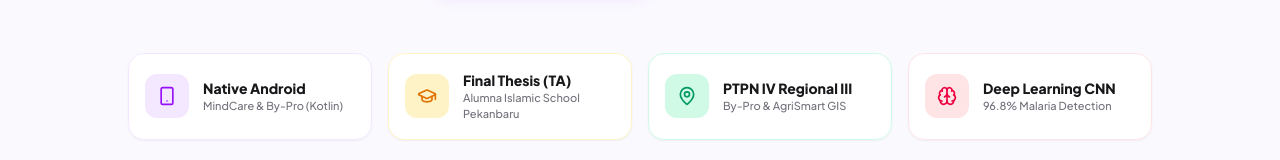
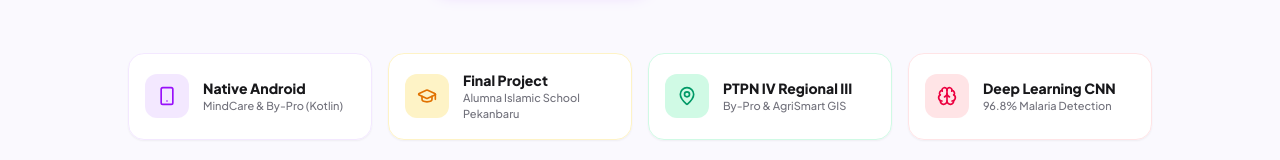
Before and after one commit to cindyardelya22/Porto, a Next.js app: page / in a window 1280 px wide. Shown: the part 731-891 px from the top of the page. Built offline with nearby package versions, Linux system fonts and the light colour scheme.

Commit message:
fix: rename Proyek Akhir (TA) references to Final Project across all components and data

```diff
--- a/src/components/AboutSection.tsx
+++ b/src/components/AboutSection.tsx
@@ -102,7 +102,7 @@ export default function AboutSection() {
                 </li>
                 <li className="flex items-start space-x-2">
                   <span className="text-purple-600 dark:text-purple-400 font-bold">✦</span>
-                  <span><strong className="text-zinc-900 dark:text-white font-semibold">Alumna Islamic School Pekanbaru (Final Thesis / TA):</strong> End-to-end Laravel web monitoring platform for Alumna Islamic School Pekanbaru visualizing child anthropometric growth curves and developmental milestones.</span>
+                  <span><strong className="text-zinc-900 dark:text-white font-semibold">Alumna Islamic School Pekanbaru (Final Project):</strong> End-to-end Laravel web monitoring platform for Alumna Islamic School Pekanbaru visualizing child anthropometric growth curves and developmental milestones.</span>
                 </li>
                 <li className="flex items-start space-x-2">
                   <span className="text-purple-600 dark:text-purple-400 font-bold">✦</span>
--- a/src/components/FeaturedProjects.tsx
+++ b/src/components/FeaturedProjects.tsx
@@ -37,7 +37,7 @@ export default function FeaturedProjects({ projects, onSelectProject }: Featured
       accentColor: 'text-emerald-600 dark:text-emerald-400',
     },
     {
-      // 3. Alumna Islamic School Pekanbaru (Proyek Akhir / TA)
+      // 3. Alumna Islamic School Pekanbaru (Final Project)
       cardBg:
         'bg-gradient-to-br from-amber-50/90 via-orange-50/70 to-yellow-50/80 dark:from-amber-950/40 dark:via-zinc-900/90 dark:to-zinc-900/95 border-amber-200/70 dark:border-amber-800/40 shadow-amber-500/5 dark:shadow-black/50',
       badgeBg:
--- a/src/components/Hero.tsx
+++ b/src/components/Hero.tsx
@@ -102,13 +102,13 @@ export default function Hero() {
             </div>
           </div>
 
-          {/* Badge 2: Alumna Islamic School Pekanbaru Final Thesis */}
+          {/* Badge 2: Alumna Islamic School Pekanbaru Final Project */}
           <div className="bg-white/90 dark:bg-zinc-900/90 backdrop-blur-md border border-amber-100 dark:border-zinc-800 rounded-2xl p-4 shadow-xs hover:shadow-md transition-all flex items-center space-x-3.5">
             <div className="h-11 w-11 rounded-xl bg-amber-100 dark:bg-amber-950/60 text-amber-600 dark:text-amber-300 flex items-center justify-center shrink-0">
               <GraduationCap className="w-5 h-5" />
             </div>
             <div>
-              <div className="text-sm font-extrabold text-zinc-900 dark:text-white">Final Thesis (TA)</div>
+              <div className="text-sm font-extrabold text-zinc-900 dark:text-white">Final Project</div>
               <div className="text-[11px] text-zinc-500 dark:text-zinc-400 font-medium">Alumna Islamic School Pekanbaru</div>
             </div>
           </div>
--- a/src/data/archive.ts
+++ b/src/data/archive.ts
@@ -39,7 +39,7 @@ export const archiveProjects: ArchiveItem[] = [
     platform: 'Fullstack Web / Laravel',
     category: 'Web Platform',
     duration: '4 - 5 Months',
-    tags: ['Laravel', 'MySQL', 'Visual Growth Charts', 'Final Project / TA', 'Tailwind CSS'],
+    tags: ['Laravel', 'MySQL', 'Visual Growth Charts', 'Final Project', 'Tailwind CSS'],
     image: '/images/allumna.jpg',
     caseStudyId: 'allumna-school',
     link: 'https://www.figma.com/design/bvoXtZOnz4oTGPB6Fw5YAC/PA?node-id=0-1&p=f',
--- a/src/data/projects.ts
+++ b/src/data/projects.ts
@@ -251,7 +251,7 @@ export const featuredProjects: CaseStudy[] = [
     id: 'allumna-school',
     slug: 'allumna-child-monitoring-system',
     title: 'Alumna Islamic School Pekanbaru',
-    subtitle: 'Child Growth & Early Development Monitoring Web Platform (Proyek Akhir / TA)',
+    subtitle: 'Child Growth & Early Development Monitoring Web Platform (Final Project)',
     category: 'Web Platform',
     year: '2025',
     client: 'Alumna Islamic School Pekanbaru',
@@ -262,7 +262,7 @@ export const featuredProjects: CaseStudy[] = [
       'Web-based child development monitoring system developed with Laravel and MySQL to help educators and parents track cognitive, motoric, and Islamic character growth through standardized assessments and visual growth charts.',
     heroImage: '/images/allumna.jpg',
     gallery: ['/images/allumna.jpg', '/images/mindcare.jpg'],
-    tags: ['Laravel', 'MySQL', 'Fullstack Web', 'Child Development', 'Visual Charts', 'Final Thesis (TA)'],
+    tags: ['Laravel', 'MySQL', 'Fullstack Web', 'Child Development', 'Visual Charts', 'Final Project'],
     primaryLink: {
       type: 'figma',
       label: 'View Figma Prototype',
@@ -277,7 +277,7 @@ export const featuredProjects: CaseStudy[] = [
       { label: 'Child Growth Tracking', value: '6 Domains', subtext: 'Cognitive, motoric, language & character' },
       { label: 'Progress Visualization', value: 'Growth Charts', subtext: 'Interactive visual developmental milestones' },
       { label: 'Automated Reporting', value: '1-Click PDF', subtext: 'Comprehensive student semester reports' },
-      { label: 'Fullstack Platform', value: 'Laravel & MySQL', subtext: 'Complete undergraduate final thesis' },
+      { label: 'Fullstack Platform', value: 'Laravel & MySQL', subtext: 'Individual undergraduate final project' },
     ],
     challenge: {
       description:
@@ -337,8 +337,8 @@ export const featuredProjects: CaseStudy[] = [
     ],
     results: [
       {
-        metric: 'Full Thesis Completion',
-        detail: 'Successfully defended as undergraduate final project (TA) at Politeknik Caltex Riau with top distinction.',
+        metric: 'Final Project Distinction',
+        detail: 'Successfully defended as undergraduate Final Project at Politeknik Caltex Riau with top distinction.',
       },
       {
         metric: 'Adopted in Live School Operations',
--- a/src/data/skills.ts
+++ b/src/data/skills.ts
@@ -59,16 +59,16 @@ export const experienceTimeline: ExperienceItem[] = [
   },
   {
     period: '2024 - 2025',
-    role: 'Fullstack Web Developer (Proyek Akhir / TA)',
+    role: 'Fullstack Web Developer (Final Project)',
     company: 'Alumna Islamic School Pekanbaru',
     location: 'Pekanbaru, Riau, Indonesia',
-    type: 'Undergraduate Thesis (Proyek Akhir)',
+    type: 'Undergraduate Final Project',
     description:
       'Individually designed and developed a comprehensive web-based child growth and development monitoring system to streamline developmental milestone tracking for educators and parents.',
     highlights: [
       'Built complete multi-role Laravel web system featuring visual growth percentiles (Chart.js), daily classroom activity logging, and automated semester report cards.',
       'Conducted user interviews with daycare principals and parents, increasing parent-school milestone visibility by 85%.',
-      'Achieved top distinction in final thesis defense at Politeknik Caltex Riau.',
+      'Achieved top distinction in final project defense at Politeknik Caltex Riau.',
     ],
     skills: ['Laravel', 'PHP', 'MySQL', 'Visual Charts', 'UI/UX Design', 'Fullstack Web', 'Tailwind CSS'],
   },
```
